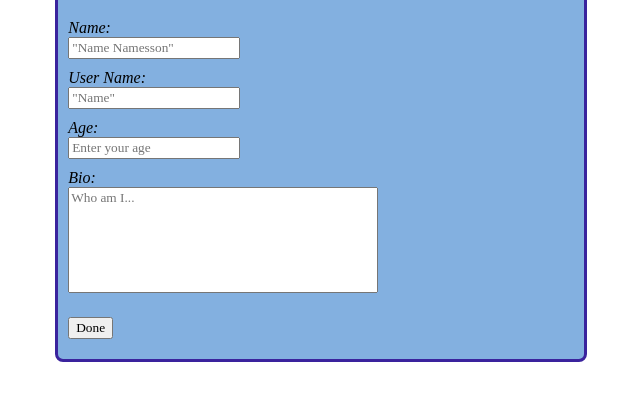
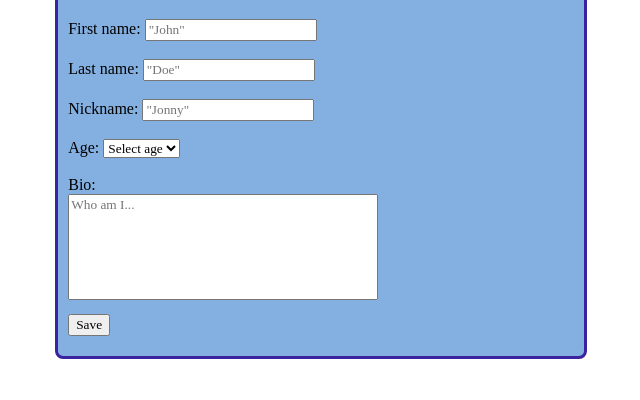
Before and after one commit to JackAndersson00/Test_Verktyg_Assignment_1, a plain HTML site: page create.html in a window 1280 px wide. Shown: the part 82-482 px from the top of the page, without its empty margins (319-959 px from the left). Drawn offline with Linux system fonts and the light colour scheme.

Commit message:
Made some more edits to create.html and styles.css

```diff
--- a/create.html
+++ b/create.html
@@ -10,27 +10,85 @@
     <div class="container">
         <div class="header-container">
             <h1>Create User</h1>
-            <a href="index.html">Home page</a>
+            <a href="index.html" title="Back to Home">Home page</a>
         </div>
 
         <form id="addUserForm">
             <div class="form">
-                <label for="name">Name:</label><br>
-                <input class="form-font" type="text" id="name" name="name" placeholder='"Name Namesson"'' required>
+                <label for="fname">First name:</label>
+                <input class="form-font" type="text" id="fname" name="fname" placeholder='"John"' required>
             </div>
+            <br>
             <div class="form">
-                <label for="userName">User Name:</label><br>
-                <input class="form-font" type="text" id="userName" name="userName" placeholder='"Name"'' required>
+                <label for="lname">Last name:</label>
+                <input class="form-font" type="text" id="lname" name="lname" placeholder='"Doe"'' required>
             </div>
+            <br>
             <div class="form">
-                <label for="age">Age:</label><br>
-                <input class="form-font" type="number" id="age" name="age" placeholder="Enter your age" required>
+                <label for="userName">Nickname:</label>
+                <input class="form-font" type="text" id="userName" name="userName" placeholder='"Jonny"'' required>
             </div>
+            <br>
+            <div class="form">
+                <label for="age">Age:</label>
+                <select class="form-font" name="age" id="age">
+                    <option value="placeholder" selected>Select age</option>
+                    <option value="option">18</option>
+                    <option value="option">19</option>
+                    <option value="option">20</option>
+                    <option value="option">21</option>
+                    <option value="option">22</option>
+                    <option value="option">23</option>
+                    <option value="option">24</option>
+                    <option value="option">25</option>
+                    <option value="option">25</option>
+                    <option value="option">27</option>
+                    <option value="option">28</option>
+                    <option value="option">29</option>
+                    <option value="option">30</option>
+                    <option value="option">31</option>
+                    <option value="option">32</option>
+                    <option value="option">33</option>
+                    <option value="option">34</option>
+                    <option value="option">35</option>
+                    <option value="option">36</option>
+                    <option value="option">37</option>
+                    <option value="option">38</option>
+                    <option value="option">39</option>
+                    <option value="option">40</option>
+                    <option value="option">41</option>
+                    <option value="option">42</option>
+                    <option value="option">43</option>
+                    <option value="option">44</option>
+                    <option value="option">45</option>
+                    <option value="option">46</option>
+                    <option value="option">47</option>
+                    <option value="option">48</option>
+                    <option value="option">49</option>
+                    <option value="option">50</option>
+                    <option value="option">51</option>
+                    <option value="option">52</option>
+                    <option value="option">53</option>
+                    <option value="option">54</option>
+                    <option value="option">55</option>
+                    <option value="option">56</option>
+                    <option value="option">57</option>
+                    <option value="option">58</option>
+                    <option value="option">59</option>
+                    <option value="option">60</option>
+                    <option value="option">61</option>
+                    <option value="option">62</option>
+                    <option value="option">63</option>
+                    <option value="option">64</option>
+                    <option value="option">65</option>
+                </select>
+            </div>
+            <br>
             <div class="form">
                 <label for="bio">Bio:</label><br>
                 <textarea class="form-font" id="bio" name="bio" placeholder="Who am I..."></textarea>
             </div>
-            <button class="form-font" type="submit">Done</button>
+            <button class="form-font" type="submit" title="Create user">Save</button>
         </form>
     </div>
 </body>
--- a/styles.css
+++ b/styles.css
@@ -27,11 +27,6 @@ button {
     justify-content: space-between;
 }
 
-.form {
-    padding-bottom: 10px;
-    font-style: italic;
-}
-
 .form-font {
     font-family: 'Times New Roman', Times, serif;
 }
```
